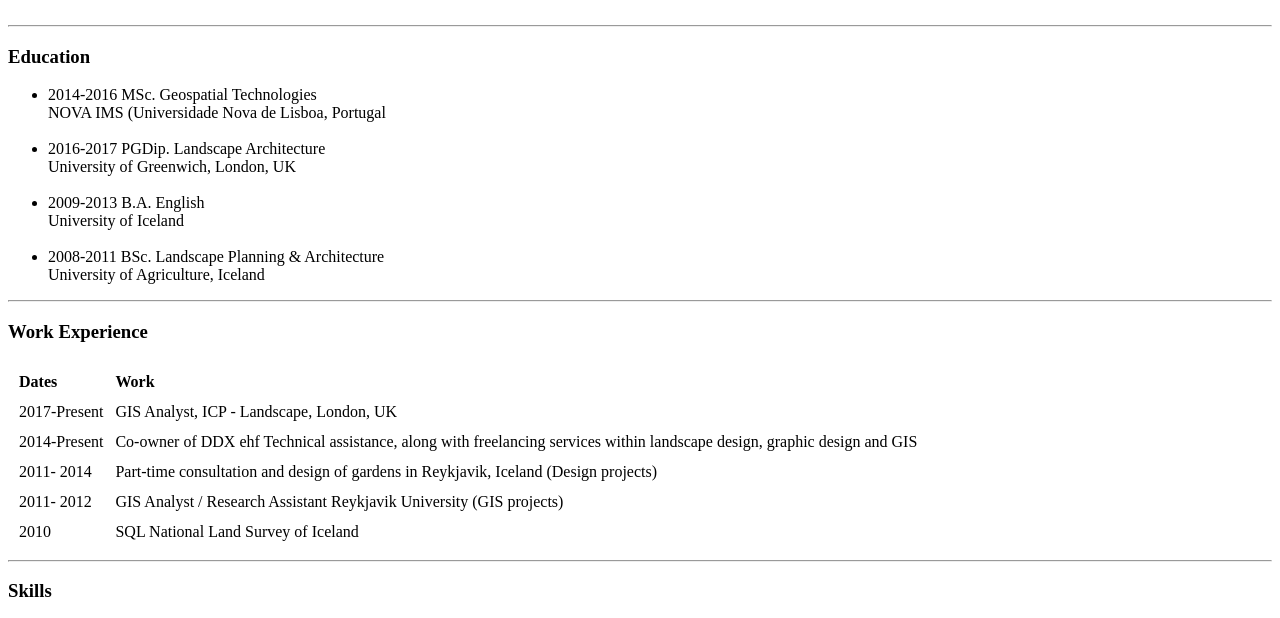
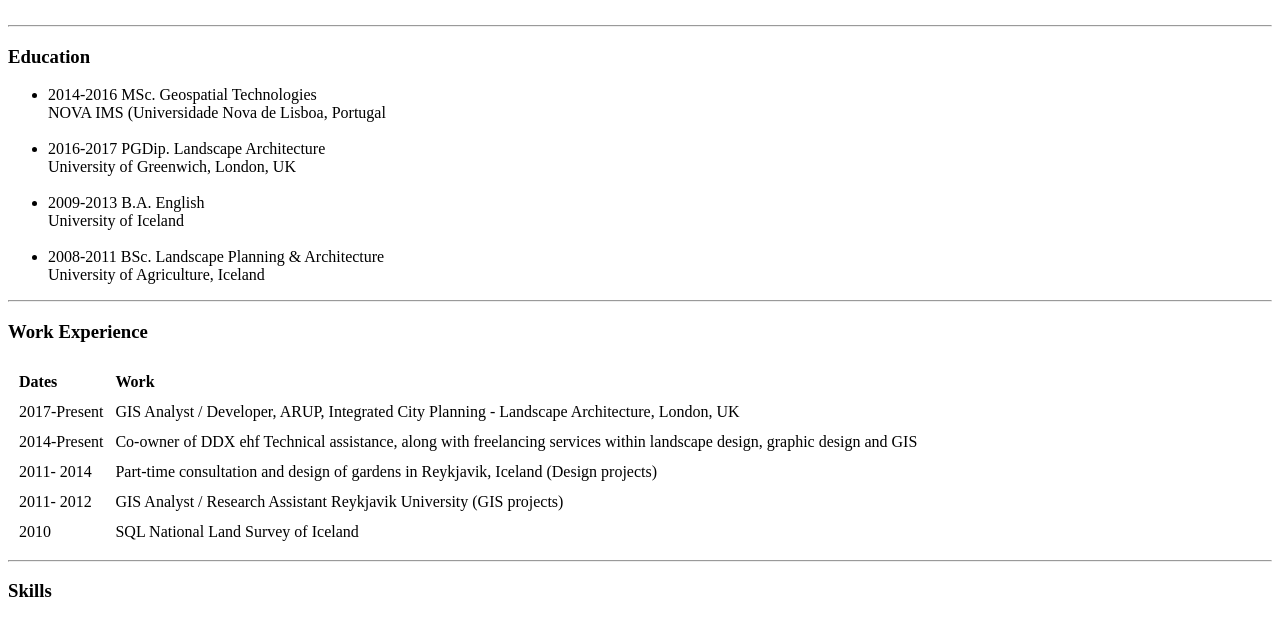
Before and after one commit to davesice/cv, a plain HTML site: page index.html in a window 1280 px wide. Shown: the part 433-1051 px from the top of the page. Drawn offline with Linux system fonts and the light colour scheme.

Commit message:
Draft CV

```diff
--- a/index.html
+++ b/index.html
@@ -59,7 +59,7 @@
       </thead>
       <tr>
         <td>2017-Present</td>
-        <td>GIS Analyst, ICP - Landscape, London, UK</td>
+        <td>GIS Analyst / Developer, ARUP, Integrated City Planning - Landscape Architecture, London, UK</td>
       </tr>
       <tr>
         <td>2014-Present</td>
```
